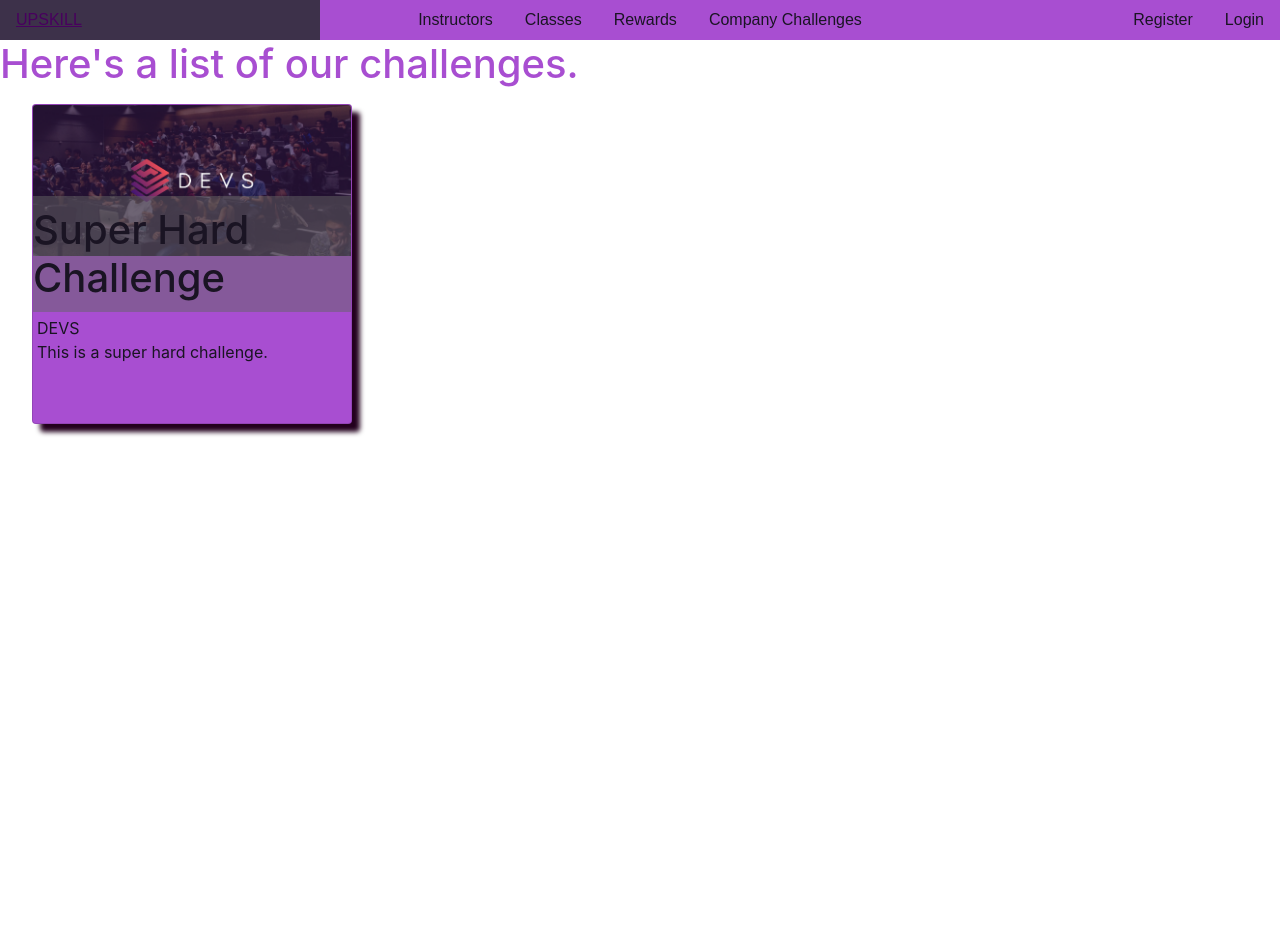
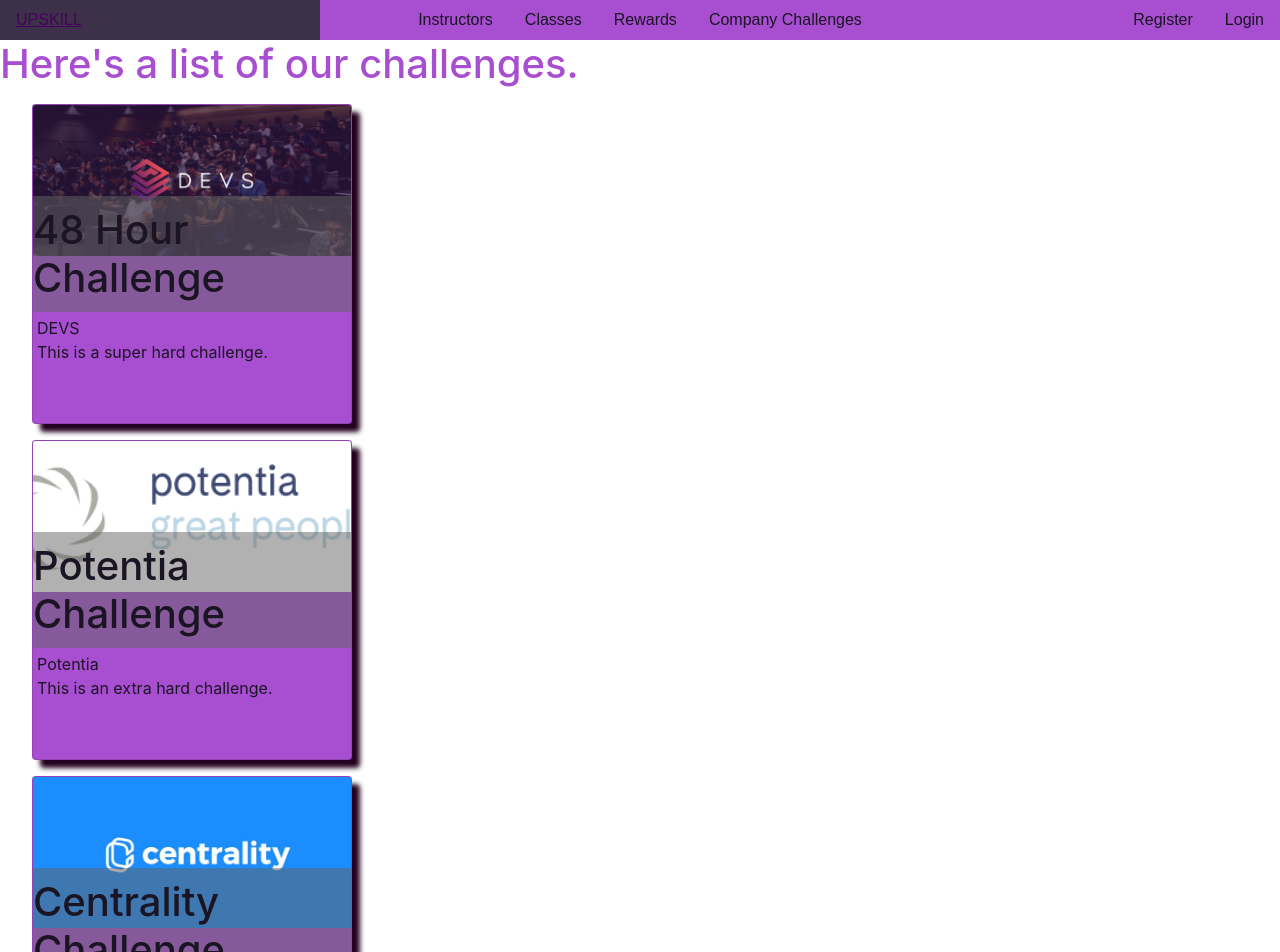
Before and after one commit to Pyxxil/upskill, a React (Create React App) app in the folder frontend/: page /company-challenges in a window 1280 px wide. Shown: the top 952 px of the page. Before the commit the page ends 800 px from the top, so only its background shows below. Built offline with nearby package versions, Linux system fonts and the light colour scheme; no server answers; the HTML template or start-up script is replaced by a standard one.

Commit message:
Added new cards
- New cards for Centrality and Potentia

```diff
--- a/frontend/src/pages/CompanyChallenges.tsx
+++ b/frontend/src/pages/CompanyChallenges.tsx
@@ -3,16 +3,30 @@
 import { ChallengeCard } from "../components/Card";
 
 import devsImage from "../assets/devs.png";
+import potentiaImage from "../assets/potentia.png";
+import centralityImage from "../assets/centrality.jpg";
 
 const CompanyChallenges = () => {
     return (
         <div>
             <h1>Here's a list of our challenges.</h1>
             <ChallengeCard
-        name="Super Hard Challenge"
+                name="48 Hour Challenge"
                 image={devsImage}
                 instructor="DEVS"
                 description="This is a super hard challenge."
+            ></ChallengeCard>
+            <ChallengeCard
+                name="Potentia Challenge"
+                image={potentiaImage}
+                instructor="Potentia"
+                description="This is an extra hard challenge."
+            ></ChallengeCard>
+            <ChallengeCard
+                name="Centrality Challenge"
+                image={centralityImage}
+                instructor="Centrality"
+                description="This is an extra hard challenge."
             ></ChallengeCard>
         </div>
     );
```
Also changed, not shown: frontend/src/assets/centrality.jpg (added), frontend/src/assets/potentia.png (added). Lines whose indentation alone changed are shown as unchanged.
